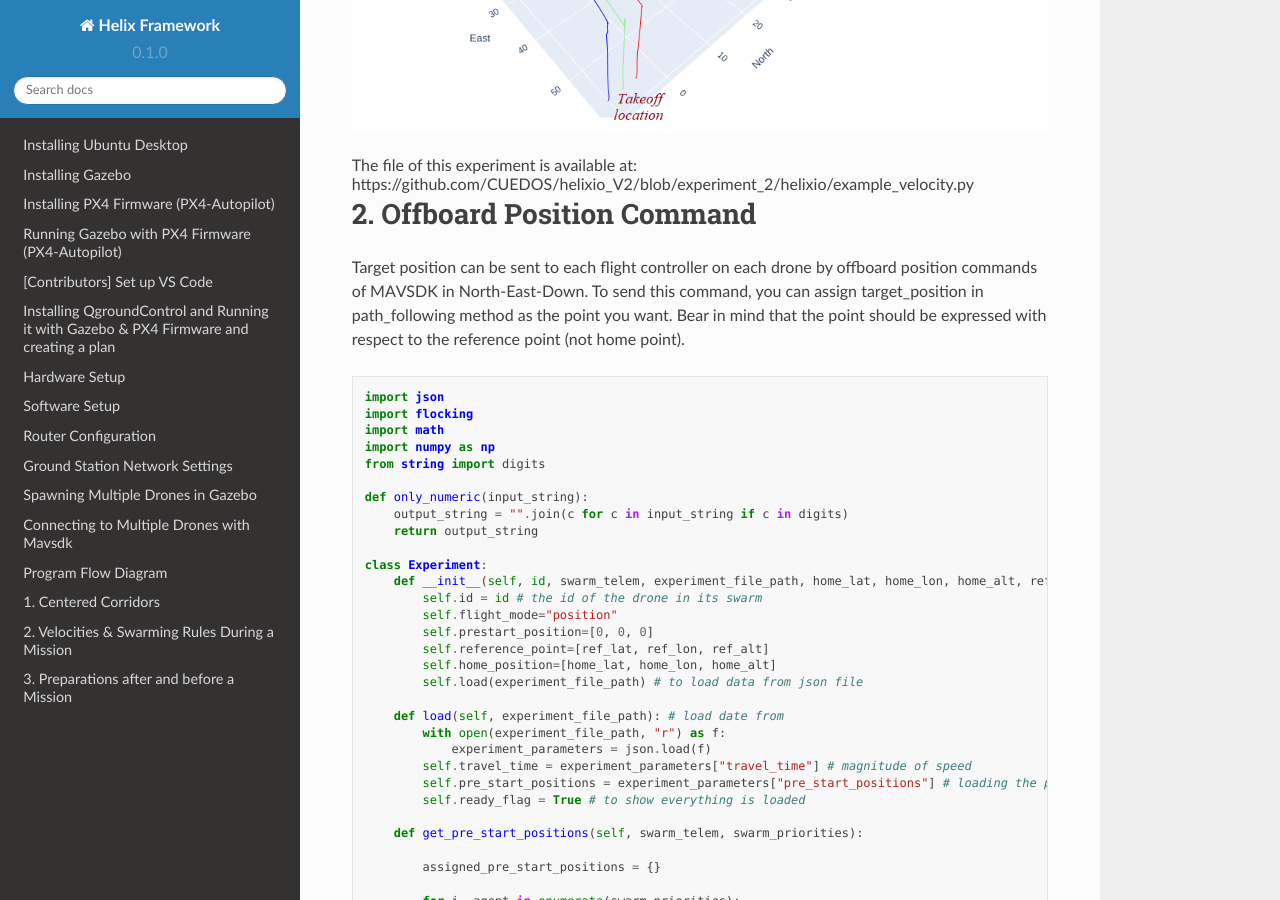
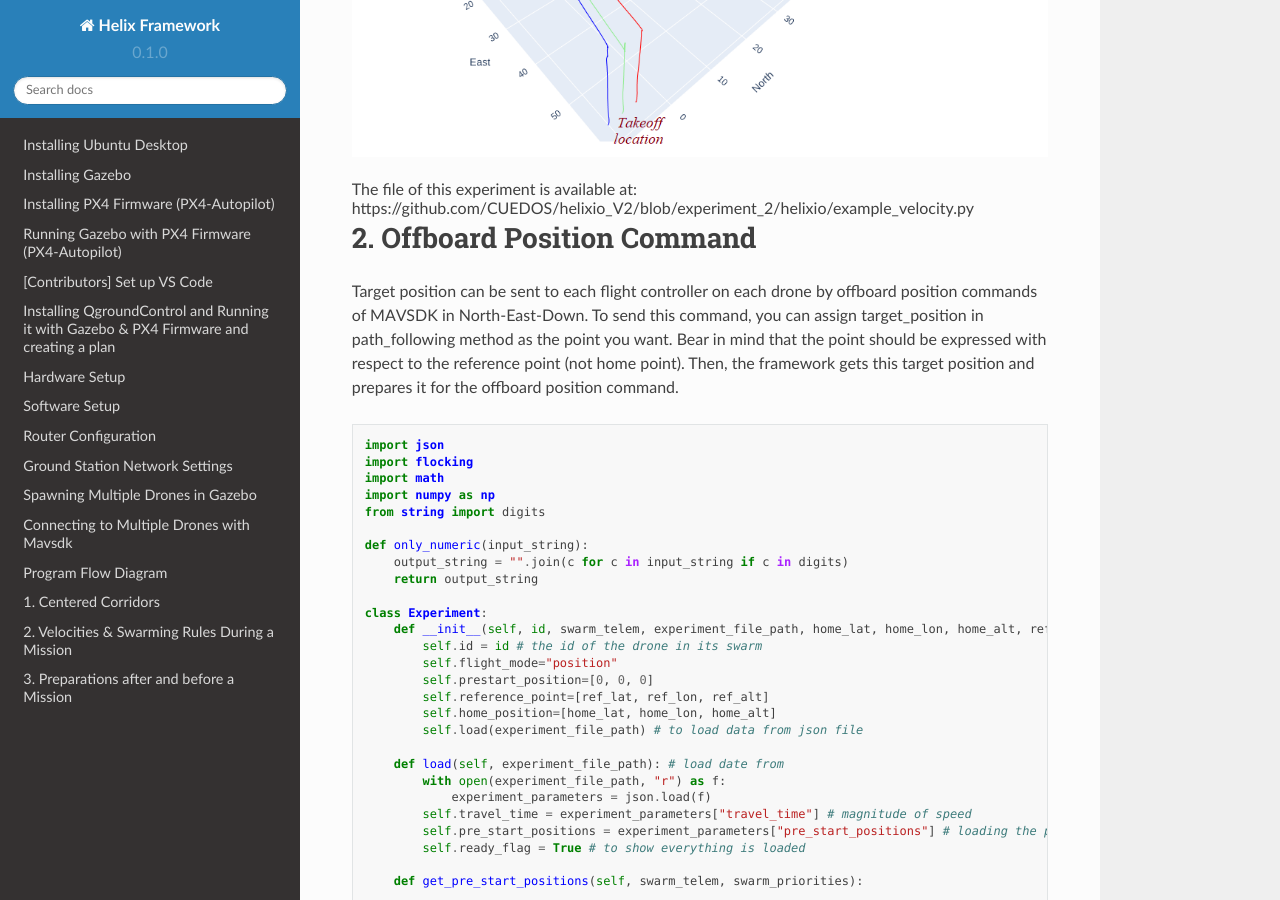
Before and after one commit to CUEDOS/helix_docs, a Sphinx documentation site: the page built from docs/source/simple_examples.rst, in a window 1280 px wide and 900 px high, scrolled down 1657 px. Built offline with Sphinx 7.4.7 and the Read the Docs theme 2.0.0, drawn with Linux system fonts in a browser that asks for light colours; some of the changed text lies outside the part shown.

Commit message:
Update simple_examples.rst

```diff
--- a/docs/source/simple_examples.rst
+++ b/docs/source/simple_examples.rst
@@ -2,7 +2,7 @@
 
 1. Offboard Velocity Command
 =====================
-Target velocity can be sent to each flight controller on each drone by offboard velocity commands of MAVSDK in North-East-Down coordination system.To send this command, you can assign target_velocity in path_following method as the velocity you want.
+Target velocity can be sent to each flight controller on each drone by the offboard velocity command of MAVSDK in North-East-Down coordination system.To send this command, you can assign target_velocity in path_following method as the velocity you want. Then, the framework gets this target velocity and prepares it for the offboard velocity command.
 ::
 
     import json
@@ -76,7 +76,7 @@
  https://github.com/CUEDOS/helixio_V2/blob/experiment_2/helixio/example_velocity.py
 2. Offboard Position Command
 =====================
-Target position can be sent to each flight controller on each drone by offboard position commands of MAVSDK in North-East-Down. To send this command, you can assign target_position in path_following method as the point you want. Bear in mind that the point should be expressed with respect to the reference point (not home point).
+Target position can be sent to each flight controller on each drone by offboard position commands of MAVSDK in North-East-Down. To send this command, you can assign target_position in path_following method as the point you want. Bear in mind that the point should be expressed with respect to the reference point (not home point). Then, the framework gets this target position and prepares it for the offboard position command.
 ::
 
     import json
```
